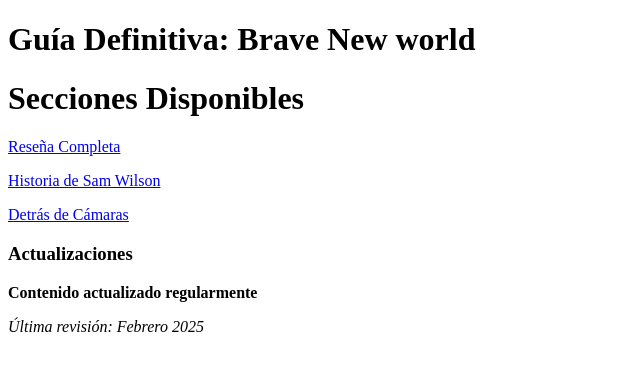
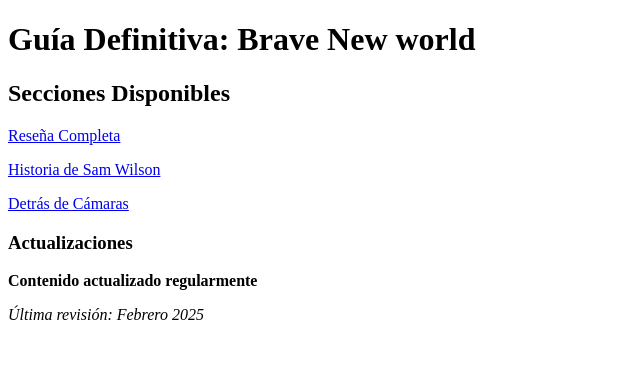
Before and after one commit to JulianRodriguezMeza/tallerpractico-1, a plain HTML site: page index.html in a window 1280 px wide. Shown: the whole page, without its empty margins (0-640 px from the left). Drawn offline with Linux system fonts and the light colour scheme.

Commit message:
se adicionaron nuevos cambios

```diff
--- a/index.html
+++ b/index.html
@@ -9,7 +9,7 @@
 
     <h1>Guía Definitiva: Brave New world</h1>
 
-    <h1>Secciones Disponibles</h1>
+    <h2>Secciones Disponibles</h2>
 
     <p><a href="ejercicio1/ejercicio1.html">Reseña Completa
     <p><a href="ejercicio2/ejercicio2.html">Historia de Sam Wilson</a>
```
